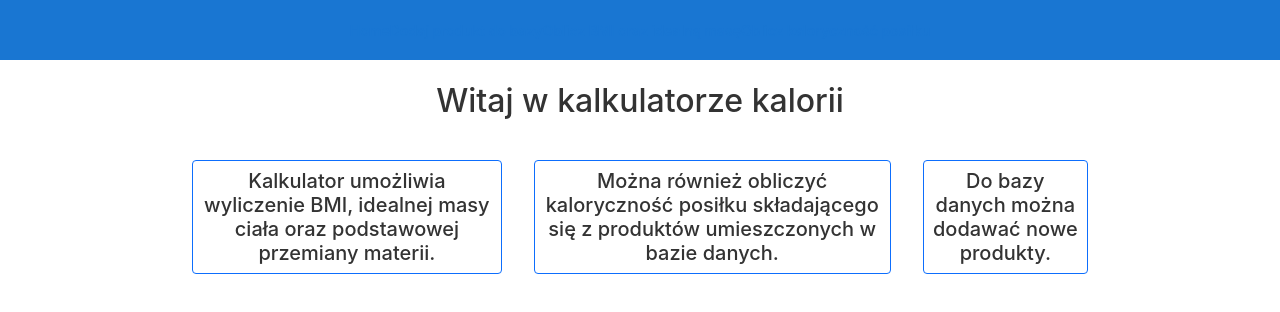
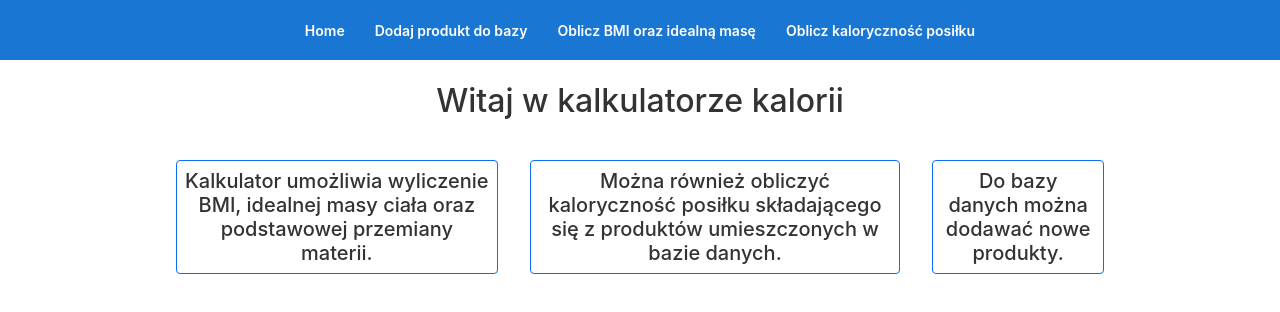
Before and after one commit to wer-bena/health-assisstant-front, an Angular app: page /home in a window 1280 px wide. Shown: the top 312 px of the page. Built offline with nearby package versions, Linux system fonts and the light colour scheme.

Commit message:
Final correct of navbar

```diff
--- a/src/app/app.component.html
+++ b/src/app/app.component.html
@@ -63,9 +63,8 @@
   .content {
     display: flex;
     margin: 82px auto 32px;
-    padding: 0 16px;
+    flex-direction: column;
     max-width: 960px;
-    flex-direction: column;
     align-items: center;
   }
 
@@ -159,7 +158,7 @@
   a,
   a:visited,
   a:hover {
-    color: #1976d2;
+    color: #fff;
     text-decoration: none;
   }
 
@@ -258,6 +257,10 @@
     margin-right: 4px;
   }
 
+  .space{
+    width: 30px;
+  }
+
   svg#clouds {
     position: fixed;
     bottom: -160px;
```
